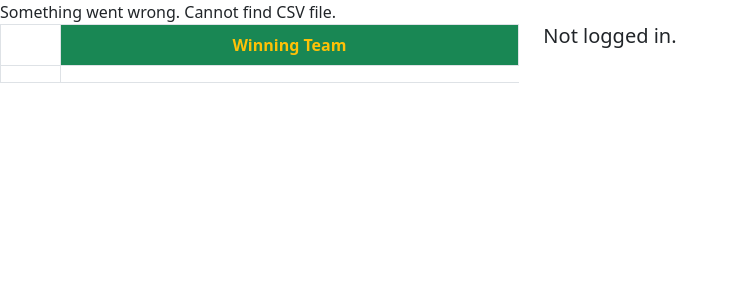
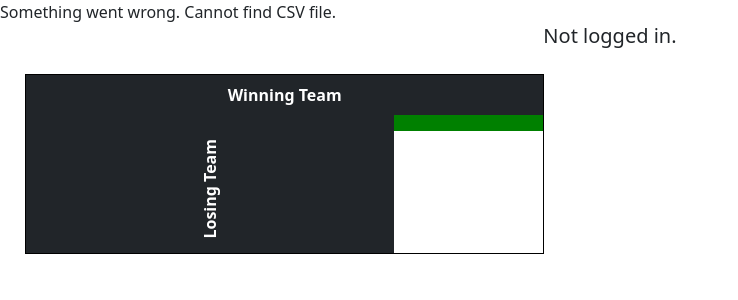
Before and after one commit to cqchisholm/March-Madness-Squares, a Django app: page / in a window 1280 px wide. Shown: the part 64-364 px from the top of the page, without its empty margins (0-738 px from the left). Run offline with Django 3.2, Linux system fonts and the light colour scheme; data comes from the database, SQL or seed files in the repository; lists and menus that the app fills with data are empty.

Commit message:
Finished look of table

```diff
--- a/MMSquares/Squares/static/squares/styles.css
+++ b/MMSquares/Squares/static/squares/styles.css
@@ -1,8 +1,38 @@
 th, td {
     text-align: center;
+    vertical-align: middle;
 }
 
 
-.vertical {
-    transform: rotate(270deg);
+span {
+    writing-mode:vertical-rl;
+    transform: rotate(180deg);
 }
+
+
+table {
+    margin-top: 50px;
+    margin-left: 25px;
+    max-width: 700px;
+}
+
+
+.green {
+    background-color: green !important;
+    color: white !important;
+}
+
+
+.yellow {
+    background-color: yellow !important;
+}
+
+
+table {
+    border: 1px solid black !important;
+}
+
+
+td:hover {
+    background-color: blue;
+}
--- a/MMSquares/Squares/templates/squares/homepage.html
+++ b/MMSquares/Squares/templates/squares/homepage.html
@@ -11,24 +11,27 @@
 
 
         <div class="row">
-            <div class="col-5">
-                <table class="table table-bordered">
+            <div class="col-5 ">
+                <table class="table table-borderless">
                     <thead>
                         <tr>
-                            <th colspan="1"></th>
-                            <th colspan="10" class="bg-success text-warning">Winning Team</th>
+                            <th colspan="12" class="text-white bg-dark">Winning Team</th>
                         </tr>
                         <tr>
-                            <th></th>
+                            <th class="bg-dark"></th>
+                            <th class="green"></th>
                             {% for number in win_nums %}
-                            <th>{{ number }}</th>
+                            <th class="green">{{ number }}</th>
                             {% endfor %}
                         </tr>
                     </thead>
                     <tbody>
+                        <tr>
+                            <th rowspan="11" class="text-white bg-dark"><span>Losing Team</span></th>
+                        </tr>
                         {% for item in los_num_plus_pool %}
                         <tr>
-                            <th>{{ item.0 }}</th>
+                            <th class="yellow">{{ item.0 }}</th>
                             <td>{{ item.1.0 }}</td>
                             <td>{{ item.1.1 }}</td>
                             <td>{{ item.1.2 }}</td>
--- a/MMSquares/Squares/templates/squares/layout.html
+++ b/MMSquares/Squares/templates/squares/layout.html
@@ -46,6 +46,7 @@
 
     <!-- Option 1: Bootstrap Bundle with Popper -->
     <script src="https://cdn.jsdelivr.net/npm/bootstrap@5.0.0-beta3/dist/js/bootstrap.bundle.min.js" integrity="sha384-JEW9xMcG8R+pH31jmWH6WWP0WintQrMb4s7ZOdauHnUtxwoG2vI5DkLtS3qm9Ekf" crossorigin="anonymous"></script>
+    <script src="{% static 'squares/table.js' %}"></script>
 
   </body>
 </html>
```
Also changed, not shown: MMSquares/Squares/static/squares/table.js (added).
